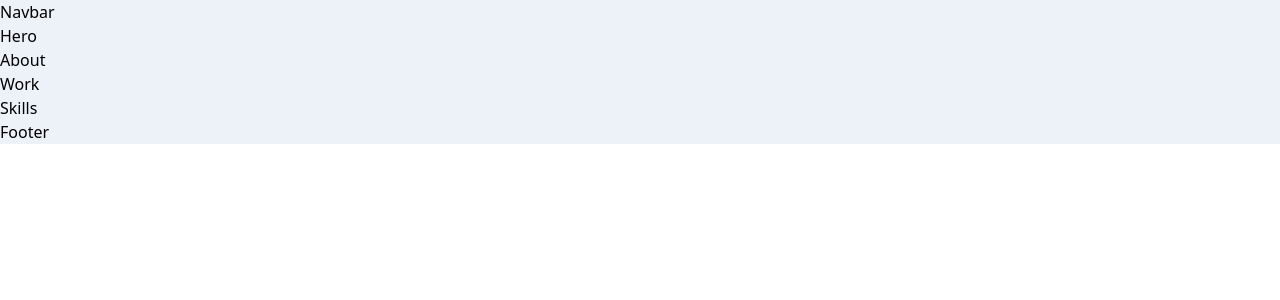
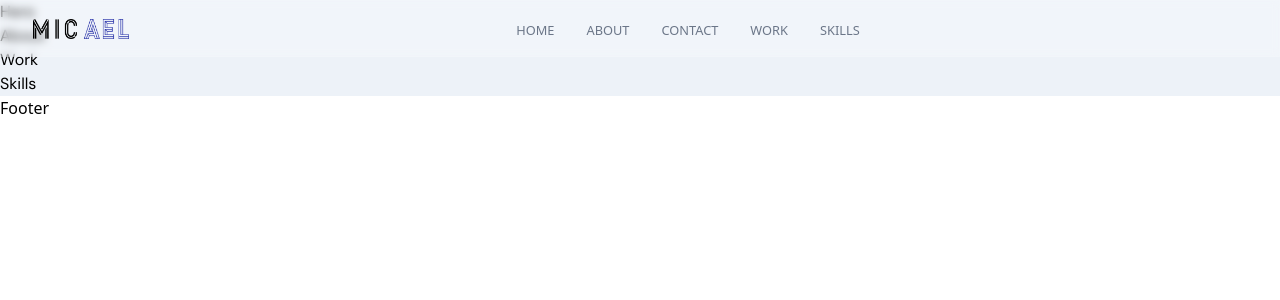
Before and after one commit to workarea002-cyber/portfolio_frontend, a Next.js app: page / in a window 1280 px wide. Shown: the top 300 px of the page. Built offline with nearby package versions, Linux system fonts and the light colour scheme.

Commit message:
implement navbar

```diff
--- a/app/globals.css
+++ b/app/globals.css
@@ -1,35 +1,25 @@
 @import "tailwindcss";
 
-:root {
-  --font-base: var(--font-dm-sans);
-
-  --primary-color: #edf2f8;
-  --secondary-color: #313bac;
-  --black-color: #030303;
-  --lightGray-color: #e4e4e4;
-  --gray-color: #6b7688;
-  --brown-color: #46364a;
-  --white-color: #ffffff;
-}
-
-* {
-  box-sizing: border-box;
-  padding: 0;
-  margin: 0;
-  scroll-behavior: smooth;
+@theme {
+  --color-primary: oklch(0.9591 0.0097 252.81);
+  --color-secondary: oklch(0.4213 0.1779 272.17);
+  --color-black: oklch(0.0969 0 0);
+  --color-lightGray: oklch(0.9189 0 0);
+  --color-gray: oklch(0.5631 0.0309 260.27);
+  --color-brown: oklch(0.3584 0.0399 319.46);
 }
 
 .app {
-  background-color: var(--primary-color);
-  font-family: var(--font-base), sans-serif;
+  background-color: var(--color-primary);
+  font-family: var(--font-dm-sans), sans-serif;
 }
 
 .app__whitebg {
-  background-color: var(--white-color);
+  background-color: #ffffff;
 }
 
 .app__primarybg {
-  background-color: var(--primary-color);
+  background-color: var(--color-primary);
 }
 
 .app__container {
@@ -68,7 +58,7 @@
 
   p {
     text-transform: uppercase;
-    color: var(--black-color);
+    color: var(--color-black);
   }
 }
 
@@ -76,11 +66,11 @@
   font-size: 2.75rem;
   font-weight: 800;
   text-align: center;
-  color: var(--black-color);
+  color: var(--color-black);
   text-transform: capitalize;
 
   span {
-    color: var(--secondary-color);
+    color: var(--color-secondary);
   }
 
   @media screen and (min-width: 2000px) {
@@ -95,7 +85,7 @@
 .p-text {
   font-size: 0.8rem;
   text-align: left;
-  color: var(--gray-color);
+  color: var(--color-gray);
   line-height: 1.5;
 
   @media screen and (min-width: 2000px) {
@@ -106,7 +96,7 @@
 .bold-text {
   font-size: 1rem;
   font-weight: 800;
-  color: var(--black-color);
+  color: var(--color-black);
   text-align: left;
 
   @media screen and (min-width: 2000px) {
@@ -130,9 +120,9 @@
     width: 40px;
     height: 40px;
     border-radius: 50%;
-    background-color: var(--white-color);
+    background-color: #ffffff;
     margin: 0.25rem 0;
-    border: 1px solid var(--lightGray-color);
+    border: 1px solid var(--color-lightGray);
 
     display: flex;
     justify-content: center;
@@ -143,15 +133,15 @@
     svg {
       width: 15px;
       height: 15px;
-      color: var(--gray-color);
+      color: var(--color-gray);
     }
 
     &:hover {
-      background-color: var(--secondary-color);
-      border-color: var(--secondary-color);
+      background-color: var(--color-secondary);
+      border-color: var(--color-secondary);
 
       svg {
-        color: var(--white-color);
+        color: #ffffff;
       }
     }
 
@@ -187,7 +177,7 @@
     transition: background-color 0.2s ease-in-out;
 
     &:hover {
-      background-color: var(--secondary-color);
+      background-color: var(--color-secondary);
     }
 
     @media screen and (min-width: 2000px) {
--- a/app/layout.tsx
+++ b/app/layout.tsx
@@ -1,6 +1,7 @@
 import type { Metadata } from "next";
 import { DM_Sans } from "next/font/google";
 import "./globals.css";
+import { Footer, Navbar } from "@/components";
 
 const dmSans = DM_Sans({
   variable: "--font-dm-sans",
@@ -19,7 +20,11 @@ export default function RootLayout({
 }>) {
   return (
     <html lang="en">
-      <body className={`${dmSans.variable} antialiased`}>{children}</body>
+      <body className={`${dmSans.variable} antialiased`}>
+        <Navbar />
+        {children}
+        <Footer />
+      </body>
     </html>
   );
 }
--- a/app/page.tsx
+++ b/app/page.tsx
@@ -1,14 +1,12 @@
-import { About, Footer, Hero, Navbar, Skills, Work } from "@/components";
+import { About, Hero, Skills, Work } from "@/components";
 
 const Home = () => {
   return (
     <div className="app">
-      <Navbar />
       <Hero />
       <About />
       <Work />
       <Skills />
-      <Footer />
     </div>
   );
 };
--- a/components/Navbar.tsx
+++ b/components/Navbar.tsx
@@ -1,5 +1,73 @@
+"use client";
+import Image from "next/image";
+import { HiMenuAlt4, HiX } from "react-icons/hi";
+import { useState } from "react";
+import { motion } from "motion/react";
+
+import { data, images } from "@/constants/index";
+
 const Navbar = () => {
-  return <div>Navbar</div>;
+  const [toggle, setToggle] = useState(false);
+
+  return (
+    <header>
+      <nav className="w-full flex justify-between items-center py-4 px-8 bg-white/25 backdrop-blur-xs border border-white/5 fixed z-2">
+        <div className="flex justify-start items-center">
+          <Image className="w-24 h-5" src={images.logo} alt="" />
+        </div>
+
+        <ul className="flex-1 flex justify-center items-center max-[900px]:hidden">
+          {data.navLinks.map(({ name }) => (
+            <li
+              className="mx-4 cursor-pointer flex justify-center items-center flex-col p-text group"
+              key={name}
+            >
+              <div className="w-[5] h-[5] bg-transparent rounded-full group-hover:bg-secondary mb-1" />
+              <a
+                className="text-gray flex-col uppercase font-medium transition-all duration-300 ease-in-out hover:text-secondary"
+                href={`#${name}`}
+              >
+                {name}
+              </a>
+            </li>
+          ))}
+        </ul>
+
+        <div className="w-8 h-8 rounded-full relative flex items-center justify-center bg-secondary  min-[900px]:hidden">
+          <HiMenuAlt4
+            className="text-white w-7 h-7"
+            onClick={() => setToggle(true)}
+          />
+
+          {toggle && (
+            <motion.div
+              className="fixed top-0 bottom-0 right-0 z-5 p-4 w-4/5 h-screen flex justify-end items-end flex-col bg-white shadow-lg"
+              whileInView={{ x: [300, 0] }}
+              transition={{ duration: 0.85, ease: "easeOut" }}
+            >
+              <HiX
+                className="w-7 h-7 text-secondary my-2 mx-4"
+                onClick={() => setToggle(false)}
+              />
+              <ul className="flex justify-start items-start flex-col h-full w-full">
+                {data.navLinks.map(({ name }) => (
+                  <li className="m-4 cursor-pointer" key={name}>
+                    <a
+                      className="text-gray flex-col uppercase font-medium transition-all duration-300 ease-in-out hover:text-secondary"
+                      href={`#${name}`}
+                      onClick={() => setToggle(false)}
+                    >
+                      {name}
+                    </a>
+                  </li>
+                ))}
+              </ul>
+            </motion.div>
+          )}
+        </div>
+      </nav>
+    </header>
+  );
 };
 
 export default Navbar;
--- /dev/null
+++ b/constants/data.ts
@@ -0,0 +1,19 @@
+const navLinks = [
+  {
+    name: "home",
+  },
+  {
+    name: "about",
+  },
+  {
+    name: "contact",
+  },
+  {
+    name: "work",
+  },
+  {
+    name: "skills",
+  },
+];
+
+export default { navLinks };
--- /dev/null
+++ b/constants/index.ts
@@ -0,0 +1,2 @@
+export { default as images } from "./images";
+export { default as data } from "./data";
```
Also changed, not shown: constants/images.ts (added, +72 -0 lines).
